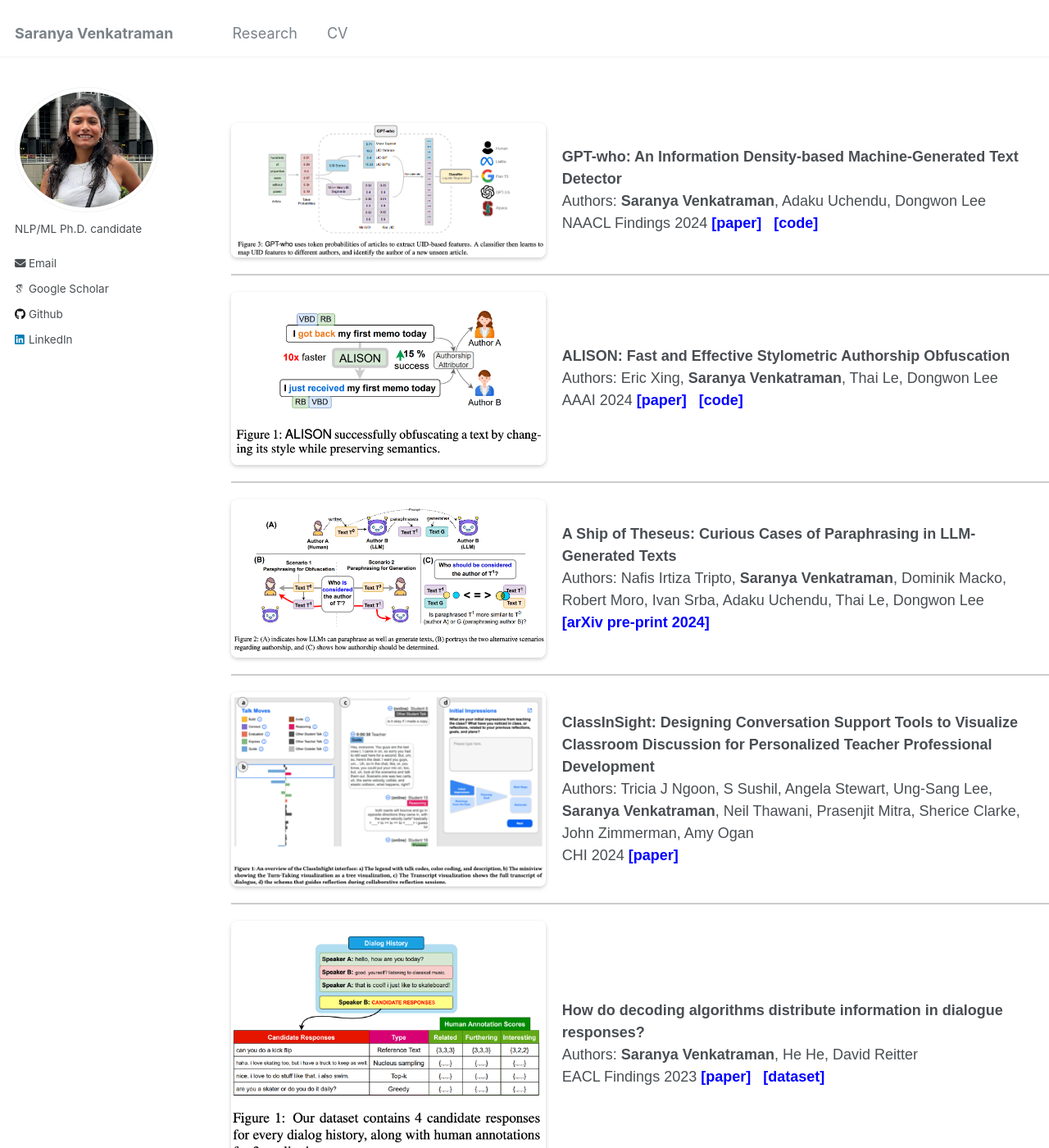
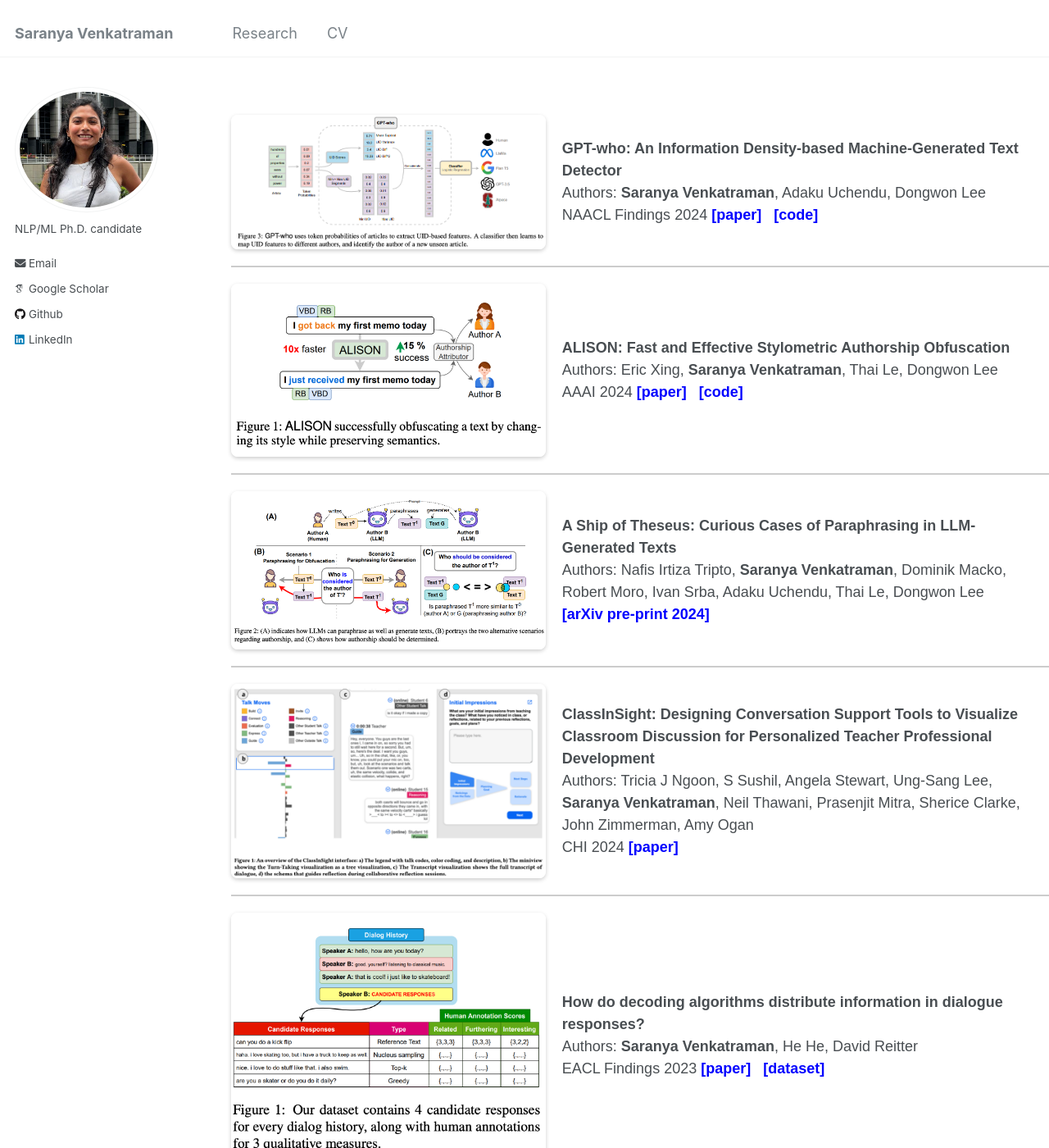
Before and after one commit to saranya-venkatraman/saranya-venkatraman.github.io, a Jekyll site: the page built from _pages/research.html, in a window 1280 px wide and 1400 px high. Shown: the whole window at 82% size. Built offline with Jekyll 4.4.1, drawn with Linux system fonts in a browser that asks for light colours; some web fonts are replaced.

Commit message:
Update research.html

```diff
--- a/_pages/research.html
+++ b/_pages/research.html
@@ -10,7 +10,6 @@ author_profile: true
 <title>Publications</title>
 <style>
    body {
-        margin-top: 10px; /* Adjust this value as needed */
         font-family: Arial, sans-serif; /* Change font family */
     }
   .container {
```
